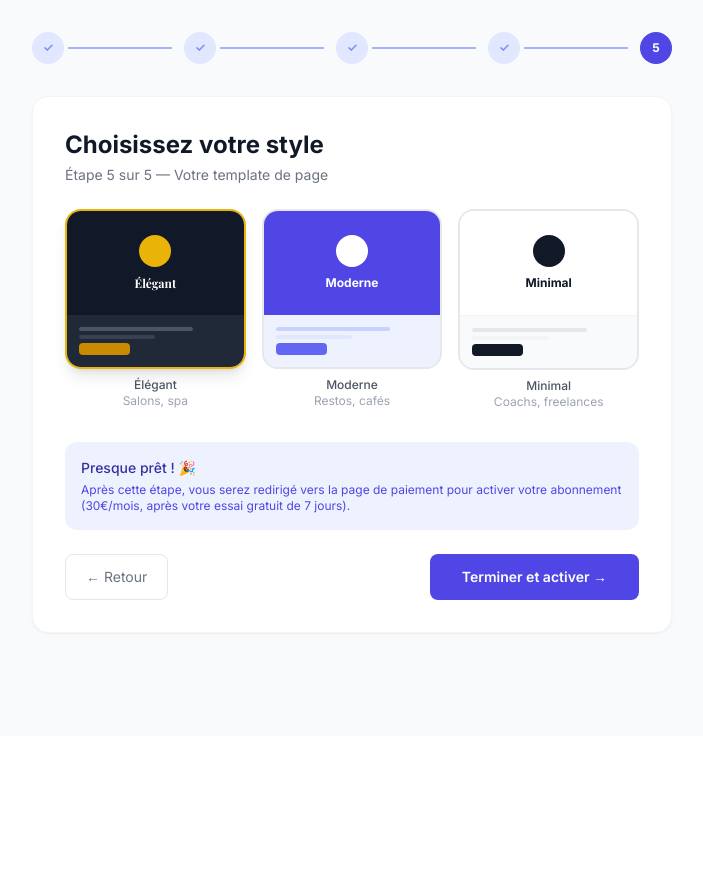
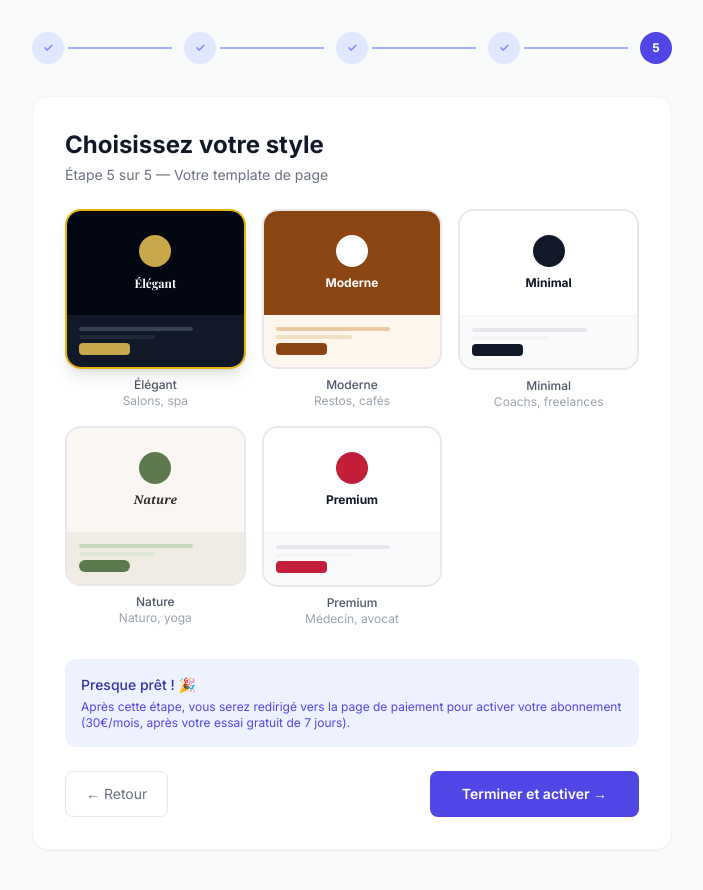
Before and after one commit to LouisBlankaert/vyranos, a Flask app: page /onboarding/step5 in a window 1280 px wide. Shown: the part 64-954 px from the top of the page, without its empty margins (288-991 px from the left). Before the commit the page ends 698 px from the top, so only its background shows below. Run offline with Flask 3, Linux system fonts and the light colour scheme; the visitor is signed in with stand-in values (Sample User, id 1); data that the repository does not hold is empty; some libraries are stand-ins or nearby versions.

Commit message:
Fix onboarding step5: add Nature and Premium templates

```diff
--- a/app/templates/onboarding/step5.html
+++ b/app/templates/onboarding/step5.html
@@ -4,18 +4,18 @@
 <p class="text-gray-500 text-sm mb-6">Étape 5 sur 5 — Votre template de page</p>
 
 <form method="POST">
-  <div class="grid grid-cols-3 gap-4 mb-8">
+  <div class="grid grid-cols-2 md:grid-cols-3 gap-4 mb-8">
     <label class="cursor-pointer group">
       <input type="radio" name="template" value="elegant" class="sr-only peer" checked>
       <div class="rounded-2xl overflow-hidden border-2 transition peer-checked:border-yellow-500 peer-checked:shadow-lg border-gray-200 group-hover:border-gray-300">
-        <div class="bg-gray-900 px-4 py-6 text-center">
-          <div class="w-8 h-8 bg-yellow-500 rounded-full mx-auto mb-2"></div>
+        <div class="bg-gray-950 px-4 py-6 text-center">
+          <div class="w-8 h-8 rounded-full mx-auto mb-2" style="background:#c9a84c;"></div>
           <p class="font-serif text-white text-xs font-bold">Élégant</p>
         </div>
-        <div class="bg-gray-800 p-3 space-y-1">
-          <div class="h-1 bg-gray-600 rounded w-3/4"></div>
-          <div class="h-1 bg-gray-700 rounded w-1/2"></div>
-          <div class="h-3 bg-yellow-600 rounded w-1/3 mt-1"></div>
+        <div class="bg-gray-900 p-3 space-y-1">
+          <div class="h-1 bg-gray-700 rounded w-3/4"></div>
+          <div class="h-1 bg-gray-800 rounded w-1/2"></div>
+          <div class="h-3 rounded w-1/3 mt-1" style="background:#c9a84c;"></div>
         </div>
       </div>
       <p class="text-center text-xs font-medium text-gray-600 mt-2">Élégant</p>
@@ -24,15 +24,15 @@
 
     <label class="cursor-pointer group">
       <input type="radio" name="template" value="moderne" class="sr-only peer">
-      <div class="rounded-2xl overflow-hidden border-2 transition peer-checked:border-indigo-500 peer-checked:shadow-lg border-gray-200 group-hover:border-gray-300">
-        <div class="bg-indigo-600 px-4 py-6 text-center">
+      <div class="rounded-2xl overflow-hidden border-2 transition peer-checked:border-amber-800 peer-checked:shadow-lg border-gray-200 group-hover:border-gray-300">
+        <div class="px-4 py-6 text-center" style="background:#8B4513;">
           <div class="w-8 h-8 bg-white rounded-full mx-auto mb-2"></div>
           <p class="font-sans text-white text-xs font-bold">Moderne</p>
         </div>
-        <div class="bg-indigo-50 p-3 space-y-1">
-          <div class="h-1 bg-indigo-200 rounded w-3/4"></div>
-          <div class="h-1 bg-indigo-100 rounded w-1/2"></div>
-          <div class="h-3 bg-indigo-500 rounded w-1/3 mt-1"></div>
+        <div class="p-3 space-y-1" style="background:#fdf6ec;">
+          <div class="h-1 rounded w-3/4" style="background:#e8c9a0;"></div>
+          <div class="h-1 rounded w-1/2" style="background:#f0dfc0;"></div>
+          <div class="h-3 rounded w-1/3 mt-1" style="background:#8B4513;"></div>
         </div>
       </div>
       <p class="text-center text-xs font-medium text-gray-600 mt-2">Moderne</p>
@@ -55,6 +55,40 @@
       <p class="text-center text-xs font-medium text-gray-600 mt-2">Minimal</p>
       <p class="text-center text-xs text-gray-400">Coachs, freelances</p>
     </label>
+
+    <label class="cursor-pointer group">
+      <input type="radio" name="template" value="nature" class="sr-only peer">
+      <div class="rounded-2xl overflow-hidden border-2 transition peer-checked:border-green-700 peer-checked:shadow-lg border-gray-200 group-hover:border-gray-300">
+        <div class="px-4 py-6 text-center" style="background:#faf7f2;">
+          <div class="w-8 h-8 rounded-full mx-auto mb-2" style="background:#5c7a4e;"></div>
+          <p class="text-xs font-semibold italic" style="color:#2c2c27; font-family: Georgia, serif;">Nature</p>
+        </div>
+        <div class="p-3 space-y-1" style="background:#f0ece4;">
+          <div class="h-1 rounded-full w-3/4" style="background:#c8d9bf;"></div>
+          <div class="h-1 rounded-full w-1/2" style="background:#dde8d6;"></div>
+          <div class="h-3 rounded-full w-1/3 mt-1" style="background:#5c7a4e;"></div>
+        </div>
+      </div>
+      <p class="text-center text-xs font-medium text-gray-600 mt-2">Nature</p>
+      <p class="text-center text-xs text-gray-400">Naturo, yoga</p>
+    </label>
+
+    <label class="cursor-pointer group">
+      <input type="radio" name="template" value="premium" class="sr-only peer">
+      <div class="rounded-2xl overflow-hidden border-2 transition peer-checked:border-red-700 peer-checked:shadow-lg border-gray-200 group-hover:border-gray-300">
+        <div class="bg-white px-4 py-6 text-center border-b border-gray-100">
+          <div class="w-8 h-8 rounded-full mx-auto mb-2" style="background:#c41e3a;"></div>
+          <p class="text-xs font-bold text-gray-900">Premium</p>
+        </div>
+        <div class="bg-gray-50 p-3 space-y-1">
+          <div class="h-1 bg-gray-200 rounded w-3/4"></div>
+          <div class="h-1 bg-gray-100 rounded w-1/2"></div>
+          <div class="h-3 rounded w-1/3 mt-1" style="background:#c41e3a;"></div>
+        </div>
+      </div>
+      <p class="text-center text-xs font-medium text-gray-600 mt-2">Premium</p>
+      <p class="text-center text-xs text-gray-400">Médecin, avocat</p>
+    </label>
   </div>
 
   <div class="bg-indigo-50 rounded-xl p-4 mb-6">
```
Also changed, not shown: CLAUDE.md (+14 -0 lines).
